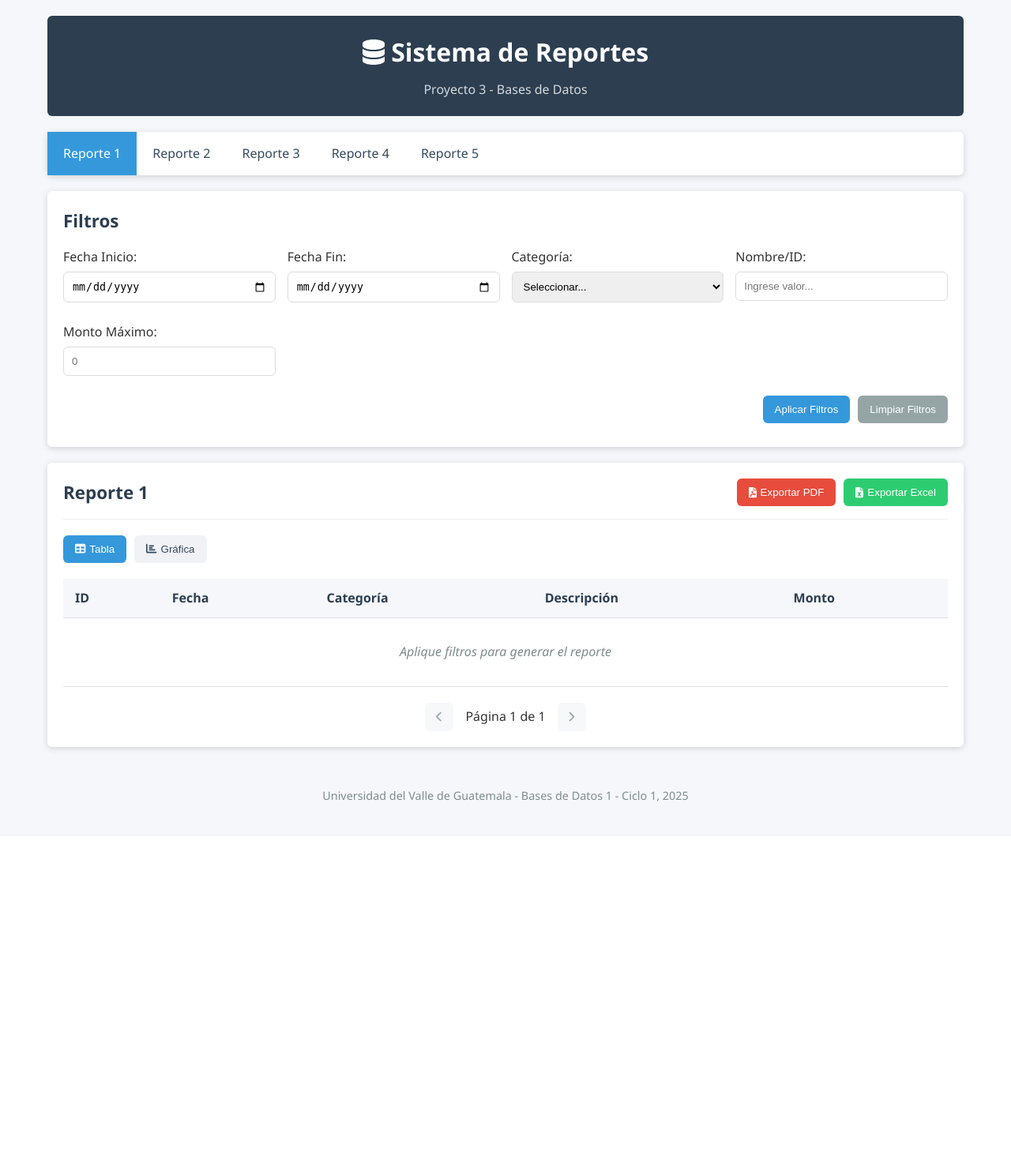
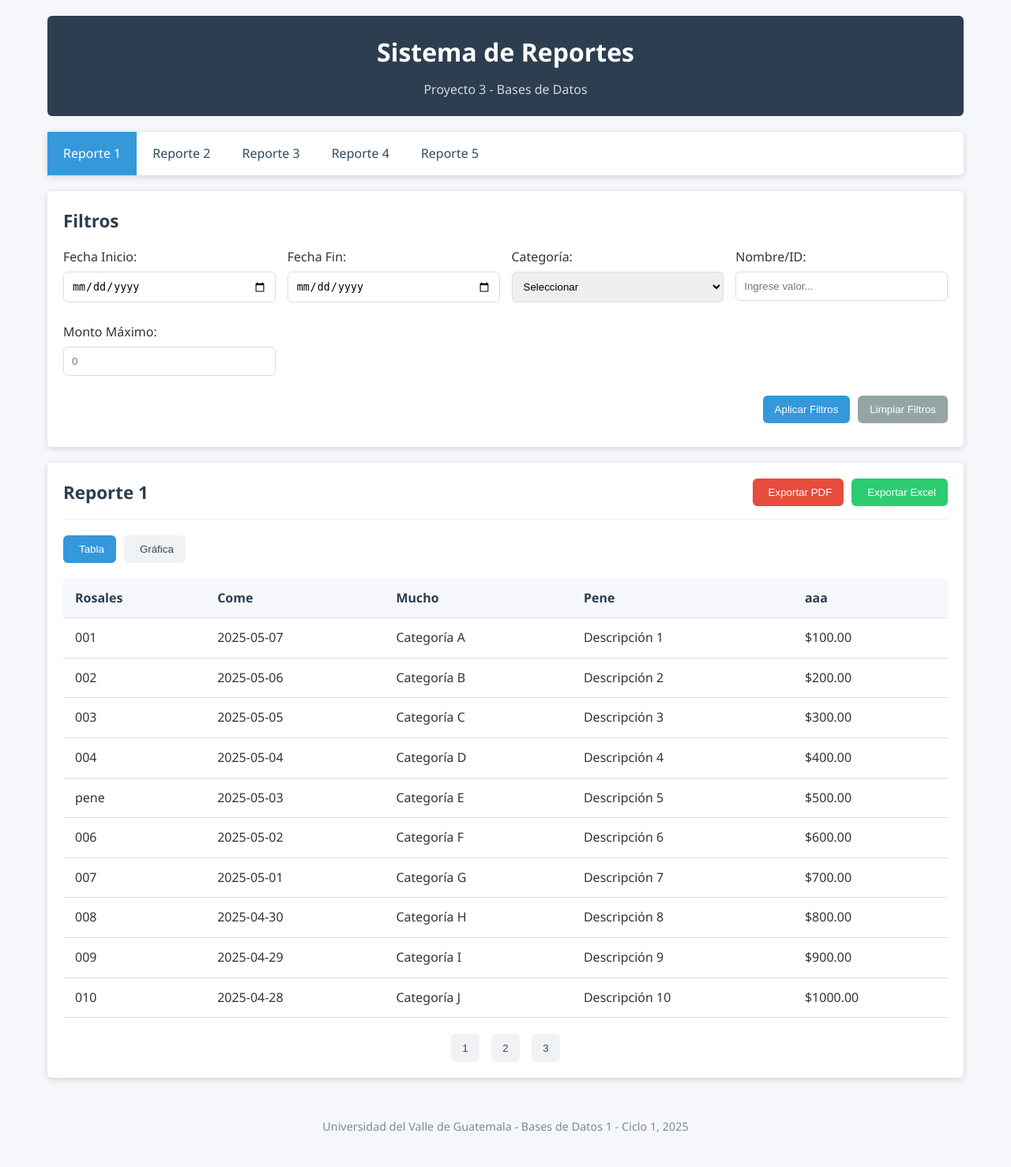
Before and after one commit to diegoanro22/Proyect-3-DB, a Django app: page / in a window 1280 px wide. Shown: the whole page at 79% size. Before the commit the page ends 1015 px from the top, so only its background shows below. Run offline with Django 5.2, Linux system fonts and the light colour scheme; some libraries are stand-ins or nearby versions.

Commit message:
feat: :sparkles: add pdf and excel export funtional buttom

```diff
--- /dev/null
+++ b/static/js/exportaciones.js
@@ -0,0 +1,179 @@
+// exportaciones.js completo con encabezados dinámicos
+
+function cargarBibliotecas() {
+    return new Promise((resolve) => {
+        if (!window.jspdf) {
+            const jsPdfScript = document.createElement('script');
+            jsPdfScript.src = 'https://cdnjs.cloudflare.com/ajax/libs/jspdf/2.5.1/jspdf.umd.min.js';
+            jsPdfScript.onload = () => {
+                const autoTableScript = document.createElement('script');
+                autoTableScript.src = 'https://cdnjs.cloudflare.com/ajax/libs/jspdf-autotable/3.5.28/jspdf.plugin.autotable.min.js';
+                autoTableScript.onload = () => {
+                    const sheetJsScript = document.createElement('script');
+                    sheetJsScript.src = 'https://cdnjs.cloudflare.com/ajax/libs/xlsx/0.18.5/xlsx.full.min.js';
+                    sheetJsScript.onload = () => resolve();
+                    document.head.appendChild(sheetJsScript);
+                };
+                document.head.appendChild(autoTableScript);
+            };
+            document.head.appendChild(jsPdfScript);
+        } else {
+            resolve();
+        }
+    });
+}
+
+function inicializarExportacion() {
+    cargarBibliotecas().then(() => {
+        const btnExportPDF = document.getElementById('btnExportPDF');
+        const btnExportExcel = document.getElementById('btnExportExcel');
+
+        if (btnExportPDF) {
+            btnExportPDF.addEventListener('click', exportarAPDF);
+        }
+
+        if (btnExportExcel) {
+            btnExportExcel.addEventListener('click', exportarAExcel);
+        }
+    });
+}
+
+function obtenerEncabezadosTabla() {
+    const tabla = document.getElementById('resultsTable');
+    if (!tabla) return [];
+    const thElements = tabla.querySelectorAll('thead th');
+    const encabezados = [];
+    thElements.forEach(th => encabezados.push(th.textContent.trim()));
+    return encabezados;
+}
+
+function obtenerDatosTabla() {
+    const tabla = document.getElementById('resultsTable');
+    if (!tabla) return [];
+    const filas = tabla.querySelectorAll('tbody tr');
+    const datos = [];
+    filas.forEach(fila => {
+        if (fila.querySelector('.no-data')) return;
+        const celdas = fila.querySelectorAll('td');
+        const filaData = [];
+        celdas.forEach(celda => filaData.push(celda.textContent.trim()));
+        datos.push(filaData);
+    });
+    return datos;
+}
+
+function obtenerFiltrosAplicados() {
+    const filtros = {};
+    const ids = ['fechaInicio', 'fechaFin', 'filtro3', 'filtro4', 'filtro5'];
+    ids.forEach(id => {
+        const elem = document.getElementById(id);
+        if (elem && elem.value) {
+            filtros[id] = elem.value;
+        }
+    });
+    return filtros;
+}
+
+function exportarAPDF() {
+    cargarBibliotecas().then(() => {
+        const datos = obtenerDatosTabla();
+        if (datos.length === 0) {
+            alert('No hay datos para exportar');
+            return;
+        }
+
+        const { jsPDF } = window.jspdf;
+        const doc = new jsPDF();
+
+        const reportTitle = document.getElementById('reportTitle')?.textContent || 'Reporte';
+        doc.setFontSize(18);
+        doc.text(`Sistema de Reportes - ${reportTitle}`, 14, 22);
+
+        doc.setFontSize(11);
+        doc.text(`Generado: ${new Date().toLocaleDateString()} ${new Date().toLocaleTimeString()}`, 14, 30);
+
+        let y = 38;
+        doc.setFontSize(12);
+        doc.text('Filtros aplicados:', 14, y);
+        y += 8;
+
+        doc.setFontSize(10);
+        const filtros = obtenerFiltrosAplicados();
+        Object.entries(filtros).forEach(([key, value]) => {
+            doc.text(`${key}: ${value}`, 14, y);
+            y += 6;
+        });
+
+        y += 10;
+
+        const headers = [obtenerEncabezadosTabla()];
+        const datosTabla = datos;
+
+        doc.autoTable({
+            startY: y,
+            head: headers,
+            body: datosTabla,
+            theme: 'grid',
+            headStyles: { fillColor: [41, 128, 185], textColor: 255 },
+            alternateRowStyles: { fillColor: [240, 240, 240] },
+            margin: { top: 60 }
+        });
+
+        const finalY = doc.lastAutoTable.finalY + 10;
+        doc.setFontSize(11);
+        doc.text(`Total de registros: ${datos.length}`, 14, finalY);
+
+        const pageCount = doc.internal.getNumberOfPages();
+        for (let i = 1; i <= pageCount; i++) {
+            doc.setPage(i);
+            doc.setFontSize(9);
+            doc.text('Universidad del Valle de Guatemala - Bases de Datos 1 - Ciclo 1, 2025', 14, doc.internal.pageSize.height - 10);
+            doc.text(`Página ${i} de ${pageCount}`, doc.internal.pageSize.width - 30, doc.internal.pageSize.height - 10);
+        }
+
+        doc.save(`${reportTitle.replace(/\s+/g, '_')}_${new Date().toISOString().split('T')[0]}.pdf`);
+    });
+}
+
+function exportarAExcel() {
+    cargarBibliotecas().then(() => {
+        const datos = obtenerDatosTabla();
+        if (datos.length === 0) {
+            alert('No hay datos para exportar');
+            return;
+        }
+
+        const reportTitle = document.getElementById('reportTitle')?.textContent || 'Reporte';
+        const wsData = [
+            ['Sistema de Reportes - ' + reportTitle],
+            ['Generado: ' + new Date().toLocaleDateString() + ' ' + new Date().toLocaleTimeString()],
+            [],
+            ['Filtros aplicados:']
+        ];
+
+        const filtros = obtenerFiltrosAplicados();
+        Object.entries(filtros).forEach(([key, value]) => {
+            wsData.push([`${key}:`, value]);
+        });
+
+        wsData.push([]);
+        wsData.push(obtenerEncabezadosTabla());
+        datos.forEach(row => wsData.push(row));
+
+        wsData.push([]);
+        wsData.push(['Total de registros:', datos.length]);
+
+        const wb = XLSX.utils.book_new();
+        const ws = XLSX.utils.aoa_to_sheet(wsData);
+        ws['!cols'] = obtenerEncabezadosTabla().map(() => ({ wch: 15 }));
+
+        XLSX.utils.book_append_sheet(wb, ws, reportTitle);
+        XLSX.writeFile(wb, `${reportTitle.replace(/\s+/g, '_')}_${new Date().toISOString().split('T')[0]}.xlsx`);
+    });
+}
+
+if (document.readyState === 'complete' || document.readyState === 'interactive') {
+    inicializarExportacion();
+} else {
+    document.addEventListener('DOMContentLoaded', inicializarExportacion);
+}
--- a/static/js/script.js
+++ b/static/js/script.js
@@ -36,7 +36,7 @@ function initApp() {
                         <div class="filter-group">
                             <label for="filtro3">Categoría:</label>
                             <select id="filtro3" name="filtro3">
-                                <option value="">Seleccionar...</option>
+                                <option value="">Seleccionar</option>
                                 <option value="opcion1">Opción 1</option>
                                 <option value="opcion2">Opción 2</option>
                                 <option value="opcion3">Opción 3</option>
@@ -76,23 +76,21 @@ function initApp() {
                             <table id="resultsTable">
                                 <thead>
                                     <tr>
-                                        <th>ID</th>
-                                        <th>Fecha</th>
-                                        <th>Categoría</th>
-                                        <th>Descripción</th>
-                                        <th>Monto</th>
+                                        <th>Rosales</th>
+                                        <th>Come</th>
+                                        <th>Mucho</th>
+                                        <th>Pene</th>
+                                        <th>aaa</th>
                                     </tr>
                                 </thead>
-                                <tbody>
-                                    <tr>
-                                        <td colspan="5" class="no-data">Aplique filtros para generar el reporte</td>
-                                    </tr>
+                                <tbody id="tableBody">
+                                    <!-- Aquí insertaremos datos -->
                                 </tbody>
                             </table>
                             <div class="pagination">
-                                <button id="prevPage" disabled><i class="fas fa-chevron-left"></i></button>
-                                <span id="pageInfo">Página 1 de 1</span>
-                                <button id="nextPage" disabled><i class="fas fa-chevron-right"></i></button>
+                                <button id="prevPage"><i class="fas fa-chevron-left"></i></button>
+                                <span id="pageInfo">Página 1</span>
+                                <button id="nextPage"><i class="fas fa-chevron-right"></i></button>
                             </div>
                         </div>
                         <div id="chartView" class="view">
@@ -111,6 +109,78 @@ function initApp() {
     `;
 
     setupEventListeners();
+    loadTableData();
+}
+
+let currentPage = 1;
+const rowsPerPage = 10;
+const allData = [
+    ["001", "2025-05-07", "Categoría A", "Descripción 1", "$100.00"],
+    ["002", "2025-05-06", "Categoría B", "Descripción 2", "$200.00"],
+    ["003", "2025-05-05", "Categoría C", "Descripción 3", "$300.00"],
+    ["004", "2025-05-04", "Categoría D", "Descripción 4", "$400.00"],
+    ["pene", "2025-05-03", "Categoría E", "Descripción 5", "$500.00"],
+    ["006", "2025-05-02", "Categoría F", "Descripción 6", "$600.00"],
+    ["007", "2025-05-01", "Categoría G", "Descripción 7", "$700.00"],
+    ["008", "2025-04-30", "Categoría H", "Descripción 8", "$800.00"],
+    ["009", "2025-04-29", "Categoría I", "Descripción 9", "$900.00"],
+    ["010", "2025-04-28", "Categoría J", "Descripción 10", "$1000.00"],
+    ["011", "2025-04-27", "Categoría K", "Descripción 11", "$1100.00"],
+    ["012", "2025-04-26", "Categoría L", "Descripción 12", "$1200.00"],
+    ["001", "2025-05-07", "Categoría A", "Descripción 1", "$100.00"],
+    ["002", "2025-05-06", "Categoría B", "Descripción 2", "$200.00"],
+    ["003", "2025-05-05", "Categoría C", "Descripción 3", "$300.00"],
+    ["004", "2025-05-04", "Categoría D", "Descripción 4", "$400.00"],
+    ["pene", "2025-05-03", "Categoría E", "Descripción 5", "$500.00"],
+    ["006", "2025-05-02", "Categoría F", "Descripción 6", "$600.00"],
+    ["007", "2025-05-01", "Categoría G", "Descripción 7", "$700.00"],
+    ["008", "2025-04-30", "Categoría H", "Descripción 8", "$800.00"],
+    ["009", "2025-04-29", "Categoría I", "Descripción 9", "$900.00"],
+    ["010", "2025-04-28", "Categoría J", "Descripción 10", "$1000.00"],
+    ["011", "2025-04-27", "Categoría K", "Descripción 11", "$1100.00"],
+    ["012", "2025-04-26", "Categoría L", "Descripción 12", "$1200.00"]
+];
+let totalPages = Math.ceil(allData.length / rowsPerPage);
+
+function loadTableData() {
+    const tableBody = document.getElementById('tableBody');
+    tableBody.innerHTML = '';
+
+    const start = (currentPage - 1) * rowsPerPage;
+    const end = start + rowsPerPage;
+    const pageData = allData.slice(start, end);
+
+    pageData.forEach(row => {
+        const tr = document.createElement('tr');
+        row.forEach(cell => {
+            const td = document.createElement('td');
+            td.textContent = cell;
+            tr.appendChild(td);
+        });
+        tableBody.appendChild(tr);
+    });
+
+    renderPagination();
+}
+
+function renderPagination() {
+    const paginationContainer = document.querySelector('.pagination');
+    paginationContainer.innerHTML = '';
+
+    totalPages = Math.ceil(allData.length / rowsPerPage);
+
+    for (let i = 1; i <= totalPages; i++) {
+        const pageButton = document.createElement('button');
+        pageButton.textContent = i;
+        if (i === currentPage) {
+            pageButton.classList.add('active');
+        }
+        pageButton.addEventListener('click', () => {
+            currentPage = i;
+            loadTableData();
+        });
+        paginationContainer.appendChild(pageButton);
+    }
 }
 
 function setupEventListeners() {
@@ -119,7 +189,6 @@ function setupEventListeners() {
             e.preventDefault();
             document.querySelectorAll('nav a').forEach(l => l.classList.remove('active'));
             this.classList.add('active');
-            const reportType = this.getAttribute('data-report');
             document.getElementById('reportTitle').textContent = this.textContent;
         });
     });
@@ -132,10 +201,15 @@ function setupEventListeners() {
             const viewType = this.getAttribute('data-view');
             document.querySelectorAll('.view').forEach(v => v.classList.remove('active'));
             document.getElementById(viewType + 'View').classList.add('active');
+
+            if (viewType === 'chart') {
+                renderChart();
+            }
         });
     });
 
     document.getElementById('btnFiltrar').addEventListener('click', function() {
+        alert('Filtrar aplicado (simulado)');
     });
 
     document.getElementById('btnLimpiar').addEventListener('click', function() {
@@ -149,4 +223,67 @@ function setupEventListeners() {
     document.getElementById('btnExportExcel').addEventListener('click', function() {
         alert('Exportar a Excel conectado');
     });
+
+    document.getElementById('prevPage').addEventListener('click', function() {
+        if (currentPage > 1) {
+            currentPage--;
+            loadTableData();
+        }
+    });
+
+    document.getElementById('nextPage').addEventListener('click', function() {
+        if (currentPage < totalPages) {
+            currentPage++;
+            loadTableData();
+        }
+    });
 }
+
+function renderChart() {
+    const ctx = document.getElementById('reportChart').getContext('2d');
+
+    if (window.reportChart && typeof window.reportChart.destroy === 'function') {
+        window.reportChart.destroy();
+    }
+
+    const start = (currentPage - 1) * rowsPerPage;
+    const end = start + rowsPerPage;
+    const pageData = allData.slice(start, end);
+
+    const categoryTotals = {};
+    pageData.forEach(row => {
+        const category = row[2];
+        const amount = parseFloat(row[4].replace('$', ''));
+        if (categoryTotals[category]) {
+            categoryTotals[category] += amount;
+        } else {
+            categoryTotals[category] = amount;
+        }
+    });
+
+    const labels = Object.keys(categoryTotals);
+    const values = Object.values(categoryTotals);
+
+    window.reportChart = new Chart(ctx, {
+        type: 'bar',
+        data: {
+            labels: labels,
+            datasets: [{
+                label: 'Monto total por categoría (página actual)',
+                data: values,
+                backgroundColor: 'rgba(54, 162, 235, 0.7)',
+                borderColor: 'rgba(54, 162, 235, 1)',
+                borderWidth: 1
+            }]
+        },
+        options: {
+            responsive: true,
+            maintainAspectRatio: false,
+            scales: {
+                y: {
+                    beginAtZero: true
+                }
+            }
+        }
+    });
+}
--- a/templates/index.html
+++ b/templates/index.html
@@ -9,10 +9,12 @@
     <!-- CDN para Chart.js -->
     <script src="https://cdnjs.cloudflare.com/ajax/libs/Chart.js/3.7.1/chart.min.js"></script>
     <!-- CDN para Font Awesome -->
-    <script src="https://cdnjs.cloudflare.com/ajax/libs/font-awesome/6.0.0/js/all.min.js"></script>
+    <script src="https://cdn.jsdelivr.net/npm/chart.js"></script>
+
 </head>
 <body>
     <div id="root"></div>
     <script src="{% static 'js/script.js' %}"></script>
+    <script src="{% static 'js/exportaciones.js' %}"></script>
 </body>
 </html>
```
